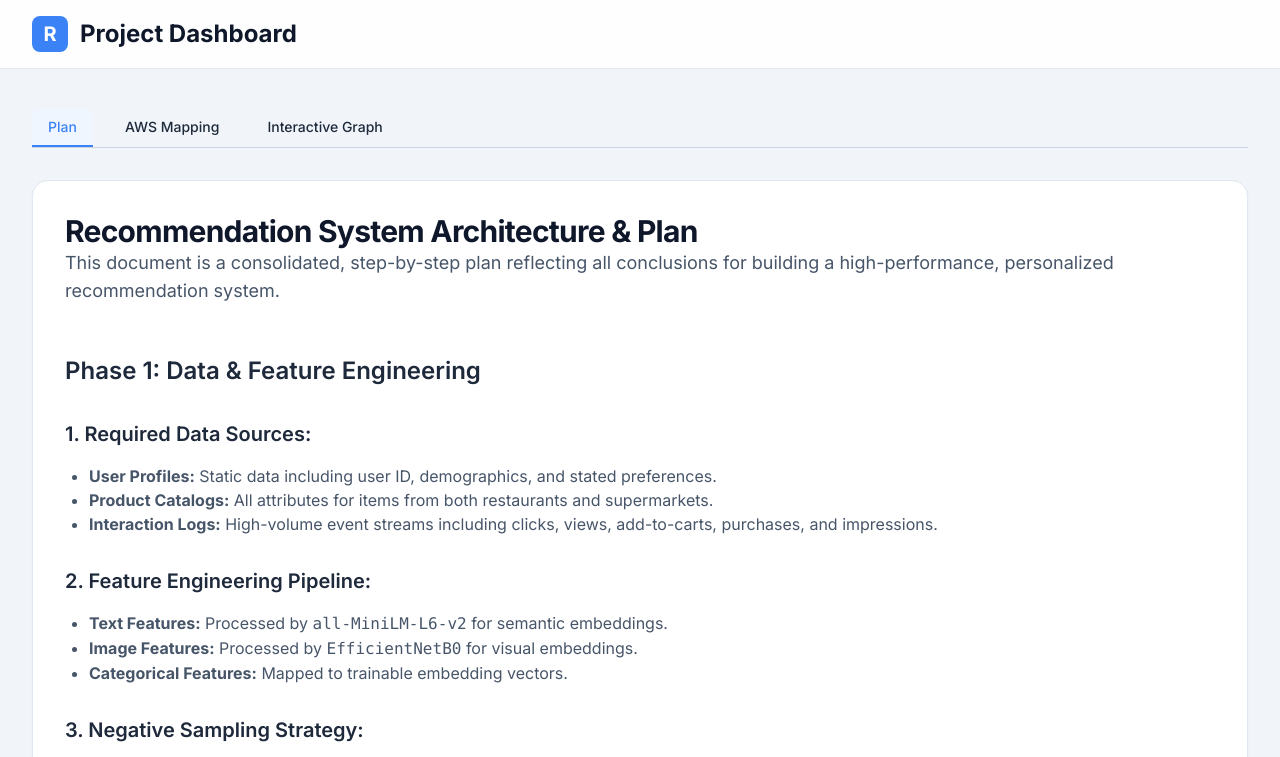
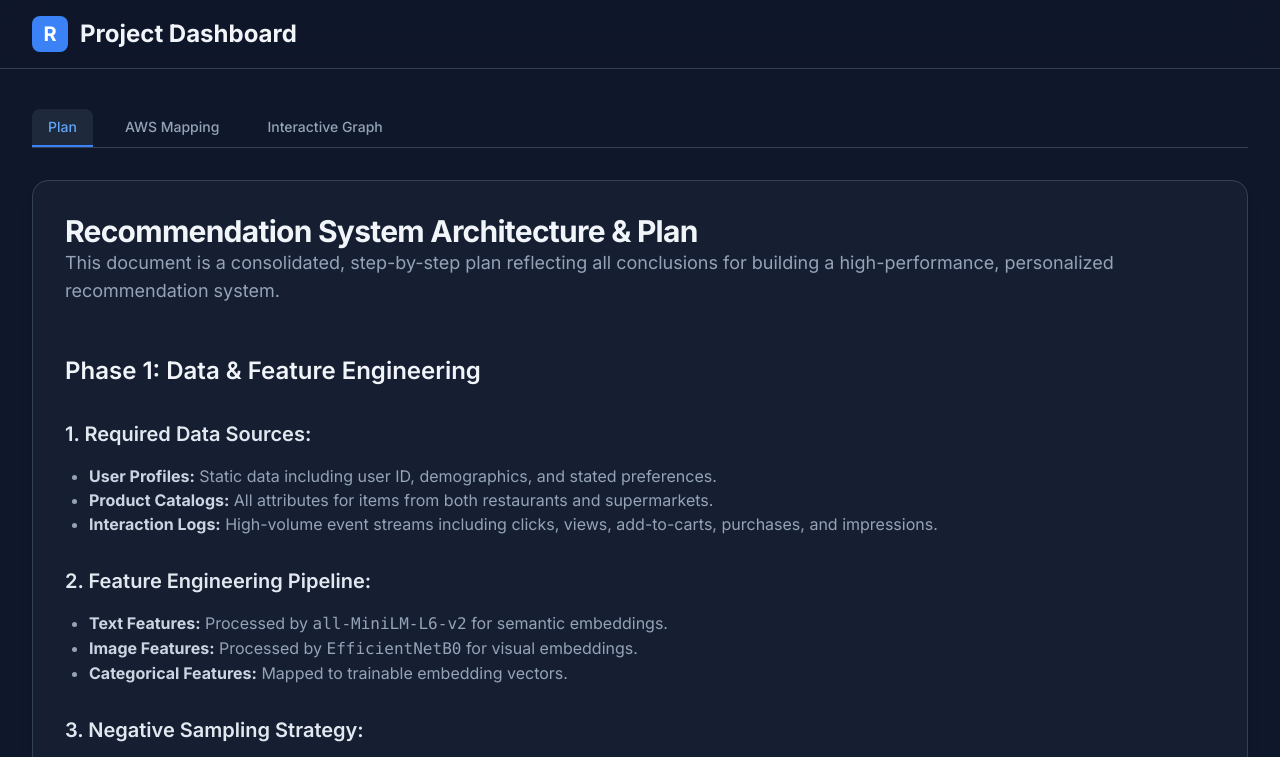
Before and after one commit to Sleippnir/AWS-recommendation-system, a plain HTML site: page index.html in a window 1280 px wide. Both pictures are taken after a click on the button "Plan". Shown: the top 757 px of the page. Drawn offline with nearby package versions, Linux system fonts and the light colour scheme.

Commit message:
Update index.html

```diff
--- a/index.html
+++ b/index.html
@@ -5,8 +5,8 @@
     <meta name="viewport" content="width=device-width, initial-scale=1.0">
     <title>Consolidated Recommendation System Dashboard</title>
     <script src="https://cdn.tailwindcss.com"></script>
-    <!-- Chosen Palette: Slate & Blue -->
-    <!-- Application Structure Plan: The application uses a tab-based navigation structure to present three distinct views: Plan, AWS Mapping, and an Interactive Graph. This was chosen to consolidate all project artifacts into a single, cohesive dashboard, allowing users to easily switch between the high-level plan, the specific cloud architecture, and a visual representation of the system's relationships without leaving the page. This structure is highly user-friendly for project review and analysis. -->
+    <!-- Chosen Palette: Midnight Slate -->
+    <!-- Application Structure Plan: The application uses a tab-based navigation structure to present three distinct views:  Plan, AWS Mapping, and an Interactive Graph. This was chosen to consolidate all project artifacts into a single, cohesive dashboard, allowing users to easily switch between the high-level plan, the specific cloud architecture, and a visual representation of the system's relationships without leaving the page. This structure is highly user-friendly for project review and analysis. -->
     <!-- Visualization & Content Choices: 1) Docs: The text documents are presented in a clean, readable, single-column format. Goal: Inform. Method: Styled HTML. 2) Graph: The core visualization is a relational graph built with HTML/CSS/JS. Goal: Show Relationships & Organize. Method: Nodes (divs) and edges (lines drawn with JS) represent system components and data flows. Interaction: Hovering over a node highlights its connections and displays info. Justification: This transforms static plans into an explorable system map, making complex interactions intuitive. -->
     <!-- CONFIRMATION: NO SVG graphics used. NO Mermaid JS used. -->
     <link rel="preconnect" href="https://fonts.googleapis.com">
@@ -15,12 +15,12 @@
     <style>
         body {
             font-family: 'Inter', sans-serif;
-            background-color: #f1f5f9; /* slate-100 */
+            background-color: #0f172a; /* slate-900 */
         }
         .tab-button.active {
             border-color: #3b82f6;
-            color: #3b82f6;
-            background-color: #eff6ff;
+            color: #60a5fa; /* blue-400 */
+            background-color: #1e293b; /* slate-800 */
         }
         .tab-content {
             display: none;
@@ -33,15 +33,17 @@
             margin-bottom: 1em;
             font-size: 1.5rem;
             font-weight: 600;
+            color: #f1f5f9; /* slate-100 */
         }
         .prose h4 {
             margin-top: 1.5em;
             margin-bottom: 0.75em;
             font-size: 1.25rem;
             font-weight: 600;
+            color: #e2e8f0; /* slate-200 */
         }
         .prose p, .prose li {
-            color: #475569; /* slate-600 */
+            color: #94a3b8; /* slate-400 */
         }
         .prose ul {
             list-style-type: disc;
@@ -51,13 +53,16 @@
             list-style-type: decimal;
             padding-left: 1.5rem;
         }
+        .prose strong {
+            color: #cbd5e1; /* slate-300 */
+        }
         .graph-node {
             transition: all 0.2s ease-in-out;
             cursor: pointer;
         }
         .graph-node.highlight, .graph-node:hover {
             transform: scale(1.1) translate(-45%, -45%);
-            box-shadow: 0 0 0 4px rgba(59, 130, 246, 0.5);
+            box-shadow: 0 0 0 4px rgba(96, 165, 250, 0.6); /* blue-400 with opacity */
             z-index: 10;
         }
         .graph-edge {
@@ -69,14 +74,14 @@
         }
     </style>
 </head>
-<body class="text-slate-800">
+<body class="text-slate-300">
 
-    <header class="bg-white/90 backdrop-blur-lg sticky top-0 z-50 border-b border-slate-200">
+    <header class="bg-slate-900/80 backdrop-blur-lg sticky top-0 z-50 border-b border-slate-700">
         <div class="max-w-7xl mx-auto px-4 sm:px-6 lg:px-8">
             <div class="flex justify-between items-center py-4">
                 <div class="flex items-center space-x-3">
                     <div class="w-9 h-9 bg-blue-500 rounded-lg flex items-center justify-center text-white font-bold text-xl">R</div>
-                    <h1 class="text-2xl font-bold text-slate-900">Project Dashboard</h1>
+                    <h1 class="text-2xl font-bold text-slate-100">Project Dashboard</h1>
                 </div>
             </div>
         </div>
@@ -84,20 +89,20 @@
 
     <main class="max-w-7xl mx-auto px-4 sm:px-6 lg:px-8 py-10">
         <!-- Tab Navigation -->
-        <div class="mb-8 border-b border-slate-300">
+        <div class="mb-8 border-b border-slate-700">
             <nav class="flex space-x-4" aria-label="Tabs">
-                <button class="tab-button active font-medium px-4 py-2 text-sm rounded-t-lg border-b-2 border-transparent hover:border-slate-400 hover:text-slate-700" data-tab="plan"> Plan</button>
-                <button class="tab-button font-medium px-4 py-2 text-sm rounded-t-lg border-b-2 border-transparent hover:border-slate-400 hover:text-slate-700" data-tab="aws">AWS Mapping</button>
-                <button class="tab-button font-medium px-4 py-2 text-sm rounded-t-lg border-b-2 border-transparent hover:border-slate-400 hover:text-slate-700" data-tab="graph">Interactive Graph</button>
+                <button class="tab-button active font-medium px-4 py-2 text-sm rounded-t-lg border-b-2 border-transparent text-slate-400 hover:border-slate-500 hover:text-slate-300" data-tab="plan"> Plan</button>
+                <button class="tab-button font-medium px-4 py-2 text-sm rounded-t-lg border-b-2 border-transparent text-slate-400 hover:border-slate-500 hover:text-slate-300" data-tab="aws">AWS Mapping</button>
+                <button class="tab-button font-medium px-4 py-2 text-sm rounded-t-lg border-b-2 border-transparent text-slate-400 hover:border-slate-500 hover:text-slate-300" data-tab="graph">Interactive Graph</button>
             </nav>
         </div>
 
         <!-- Tab Content -->
-        <div id="tab-content-container" class="bg-white p-6 sm:p-8 rounded-2xl shadow-sm border border-slate-200">
+        <div id="tab-content-container" class="bg-slate-800/50 p-6 sm:p-8 rounded-2xl shadow-lg border border-slate-700">
             <!--  Plan Tab -->
             <div id="plan" class="tab-content active prose max-w-none">
-                <h2 class="text-3xl font-bold tracking-tight text-slate-900"> Recommendation System Architecture & Plan</h2>
-                <p class="text-lg text-slate-600">This document is a consolidated, step-by-step plan reflecting all  conclusions for building a high-performance, personalized recommendation system.</p>
+                <h2 class="text-3xl font-bold tracking-tight text-slate-100"> Recommendation System Architecture & Plan</h2>
+                <p class="text-lg text-slate-400">This document is a consolidated, step-by-step plan reflecting all  conclusions for building a high-performance, personalized recommendation system.</p>
 
                 <h3>Phase 1: Data & Feature Engineering</h3>
                 <h4>1. Required Data Sources:</h4>
@@ -145,8 +150,8 @@
 
             <!-- AWS Mapping Tab -->
             <div id="aws" class="tab-content prose max-w-none">
-                 <h2 class="text-3xl font-bold tracking-tight text-slate-900">AWS Service Mapping</h2>
-                 <p class="text-lg text-slate-600">This section maps each component of the  plan to the appropriate AWS service, creating a scalable and manageable cloud architecture.</p>
+                 <h2 class="text-3xl font-bold tracking-tight text-slate-100">AWS Service Mapping</h2>
+                 <p class="text-lg text-slate-400">This section maps each component of the  plan to the appropriate AWS service, creating a scalable and manageable cloud architecture.</p>
 
                  <h3>Phase 1: Data & Feature Engineering</h3>
                  <ul>
@@ -180,13 +185,13 @@
             <!-- Interactive Graph Tab -->
             <div id="graph" class="tab-content">
                 <div class="text-center mb-8">
-                    <h2 class="text-3xl font-bold tracking-tight text-slate-900">Data Lineage & Latency Graph</h2>
-                    <p class="mt-2 text-lg text-slate-600">This graph shows the real-time data flow for a single recommendation request, including target latencies for each stage. Hover over a component for details.</p>
+                    <h2 class="text-3xl font-bold tracking-tight text-slate-100">Data Lineage & Latency Graph</h2>
+                    <p class="mt-2 text-lg text-slate-400">This graph shows the real-time data flow for a single recommendation request, including target latencies for each stage. Hover over a component for details.</p>
                 </div>
-                <div id="graph-container" class="relative w-full h-[80vh] min-h-[600px] bg-slate-50 rounded-lg border border-slate-200 overflow-hidden">
+                <div id="graph-container" class="relative w-full h-[80vh] min-h-[600px] bg-slate-900 rounded-lg border border-slate-700 overflow-hidden">
                     <canvas id="graph-canvas" class="absolute top-0 left-0 w-full h-full"></canvas>
                     <div id="graph-nodes"></div>
-                    <div id="graph-tooltip" class="absolute hidden bg-slate-800 text-white text-sm rounded-md py-2 px-4 shadow-lg z-20 pointer-events-none"></div>
+                    <div id="graph-tooltip" class="absolute hidden bg-slate-100 text-slate-800 text-sm rounded-md py-2 px-4 shadow-lg z-20 pointer-events-none"></div>
                 </div>
             </div>
         </div>
@@ -239,8 +244,8 @@
         };
 
         const groupColors = {
-            1: 'bg-emerald-100 border-emerald-300 text-emerald-800', // Pipeline Stage
-            2: 'bg-sky-100 border-sky-300 text-sky-800',      // Data Source
+            1: 'bg-emerald-800/50 border-emerald-500 text-emerald-200', // Pipeline Stage
+            2: 'bg-sky-800/50 border-sky-500 text-sky-200',      // Data Source
         };
 
         const nodesContainer = document.getElementById('graph-nodes');
@@ -269,7 +274,7 @@
 
                 if(node.latency) {
                     const latencyEl = document.createElement('span');
-                    latencyEl.className = 'text-blue-600 font-bold text-xs mt-1';
+                    latencyEl.className = 'text-sky-400 font-bold text-xs mt-1';
                     latencyEl.textContent = node.latency;
                     nodeEl.appendChild(latencyEl);
                 }
@@ -298,7 +303,7 @@
                     ctx.beginPath();
                     ctx.moveTo(startX, startY);
                     ctx.lineTo(endX, endY);
-                    ctx.strokeStyle = '#94a3b8'; // slate-400
+                    ctx.strokeStyle = '#475569'; // slate-600
                     ctx.lineWidth = 2;
                     ctx.globalAlpha = 0.6;
                     ctx.stroke();
@@ -309,7 +314,7 @@
                         ctx.textAlign = 'center';
                         ctx.textBaseline = 'bottom';
                         ctx.font = '12px Inter';
-                        ctx.fillStyle = '#64748b'; // slate-500
+                        ctx.fillStyle = '#94a3b8'; // slate-400
                         ctx.translate((startX + endX) / 2, (startY + endY) / 2);
 
                         let angle = Math.atan2(endY - startY, endX - startX);
@@ -332,7 +337,7 @@
                     ctx.lineTo(-10, -5);
                     ctx.lineTo(-10, 5);
                     ctx.closePath();
-                    ctx.fillStyle = '#94a3b8';
+                    ctx.fillStyle = '#475569';
                     ctx.fill();
                     ctx.restore();
                 }
@@ -365,7 +370,7 @@
                     ctx.beginPath();
                     ctx.moveTo(startX, startY);
                     ctx.lineTo(endX, endY);
-                    ctx.strokeStyle = isConnected ? '#3b82f6' : '#cbd5e1';
+                    ctx.strokeStyle = isConnected ? '#60a5fa' : '#334155';
                     ctx.lineWidth = isConnected ? 3 : 2;
                     ctx.globalAlpha = isConnected ? 1.0 : 0.3;
                     ctx.stroke();
@@ -375,7 +380,7 @@
                         ctx.textAlign = 'center';
                         ctx.textBaseline = 'bottom';
                         ctx.font = '12px Inter';
-                        ctx.fillStyle = isConnected ? '#2563eb' : '#a1a1aa';
+                        ctx.fillStyle = isConnected ? '#93c5fd' : '#64748b';
                         ctx.translate((startX + endX) / 2, (startY + endY) / 2);
 
                         let angle = Math.atan2(endY - startY, endX - startX);
@@ -397,7 +402,7 @@
                     ctx.lineTo(-10, -5);
                     ctx.lineTo(-10, 5);
                     ctx.closePath();
-                    ctx.fillStyle = isConnected ? '#3b82f6' : '#cbd5e1';
+                    ctx.fillStyle = isConnected ? '#60a5fa' : '#334155';
                     ctx.fill();
                     ctx.restore();
                 }
```
